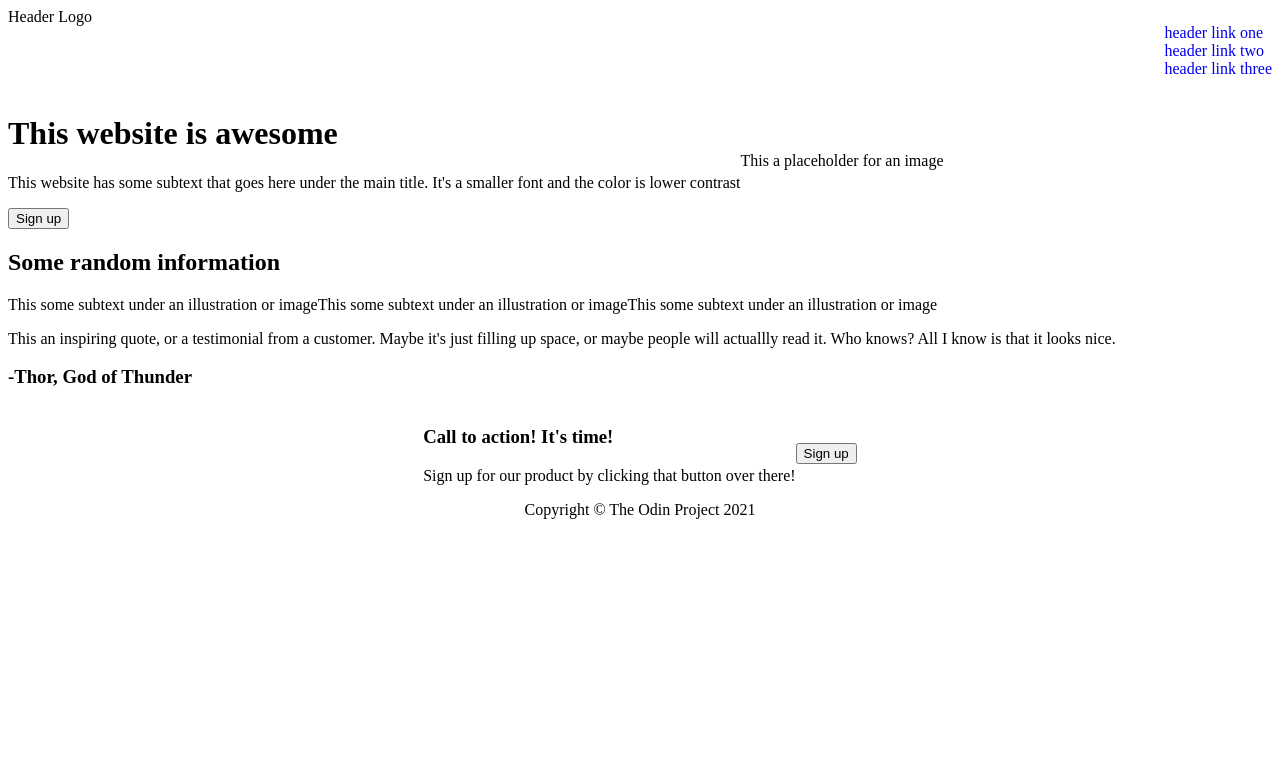
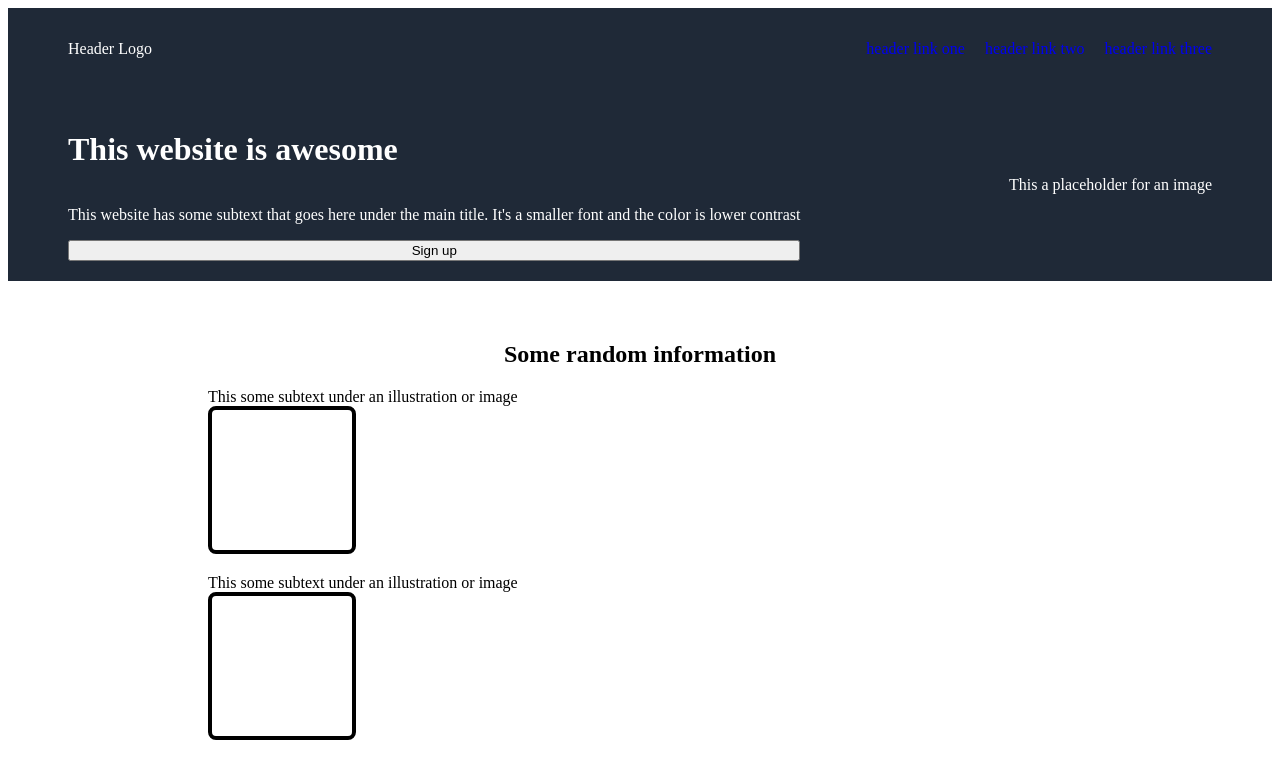
Before and after one commit to D-bos/TOP-landing-page, a plain HTML site: page index.html in a window 1280 px wide. Shown: the top 757 px of the page. Drawn offline with Linux system fonts and the light colour scheme.

Commit message:
Add the basic styling of the webpage

```diff
--- a/style.css
+++ b/style.css
@@ -3,39 +3,127 @@ body {
 	flex-direction: column;
 }
 
+.header {
+	background: #1F2937;
+	color: white;
+}
+
 .upperHeader {
 	display: flex;
 	justify-content: space-between;
+	padding: 16px 60px;
+}
+
+.logo {
+	display: flex;
+	align-self: center;
+}
+
+.links {
+	display: flex;
 }
 
 ul {
+	display: flex;
 	list-style-type: none;
+	column-gap: 20px;
+	padding:0;
 }
 a {
 	text-decoration: none;
 }
 .lowerHeader {
-	display:flex
+	display:flex;
+	justify-content: space-between;
+	padding: 20px 60px;
+	gap: 30px;
 }
+
+.leftLowerHeader {
+	display: flex;
+	flex-direction: column;
+	justify-content: flex-start;
+}
+
+
+button {
+	flex-grow:0;
+}
+
+.rightLowerHeader {
+	display:flex;
+	height: 150px;
+	width: 500px;
+	border: 2px;
+	justify-content: center;
+	align-self: center;
+	background: grey;
+}
+
 
 .placeholder {
 	display: flex;
 	align-self: center;
+	justify-content: center;
 }
 
 .body {
 	display:flex;
 	flex-direction: column;
+	padding: 40px 120px;
+}
+
+h2 {
+	display:flex;
+	justify-content: center;
+}
+
+#body {
+	display: flex;
 }
 
 .frames {
 	display: flex;
+	flex-direction: column;
+	margin: 0 80px;
+	gap: 20px;
+}
+
+.frame {
+	display:flex;
+	border: 4px solid;
+	border-radius: 8px;
+	width: 140px;
+	height: 140px;
+}
+
+.subtext {
+	display: flex;
+}
+
+.quote {
+	display: flex;
+	padding : 60px 100px;
+	flex-direction: column;
+	background: #E5E7EB;
+}
+
+p.inspiringQuote {
+	display:flex;
+}
+
+h3.thor {
+	display: flex;
+	justify-content: flex-end;
 }
 
 .action {
 	display: flex;
 	justify-content: center;
 	align-content:center;
+	margin: 40px 100px;
+	padding: 30px 40px;
+	background: #3882f6;
 }
 
 .button {
@@ -47,4 +135,7 @@ a {
 	display: flex;
 	align-items: center;
 	justify-content: center;
+	padding: 16px;
+	background: #1F2937;
+	color: white;
 }
```
